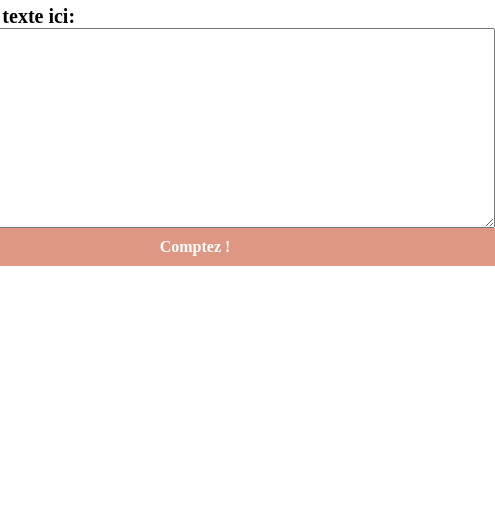
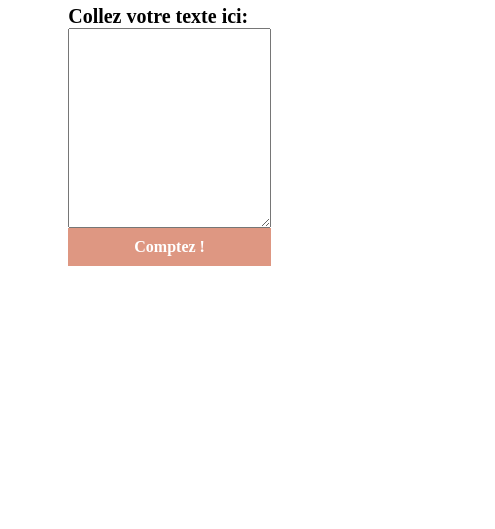
Before and after one commit to krommmm/compteurMots, a website: page index.html in a window 390 px wide. Shown: the part 315-844 px from the top of the page, 495 px wide, since content can reach past the window. Drawn offline with nearby package versions, Linux system fonts and the light colour scheme.

Commit message:
version mobile

```diff
--- a/CSS/styles.css
+++ b/CSS/styles.css
@@ -43,3 +43,12 @@
 	flex-direction:column;
 	margin-top:20px;
 }
+
+@media screen and (max-width: 680px){
+	.saisieTexte {
+		width: 80%;
+	  }
+	  .bouton{
+		width: 80%;
+	  }
+}
```
